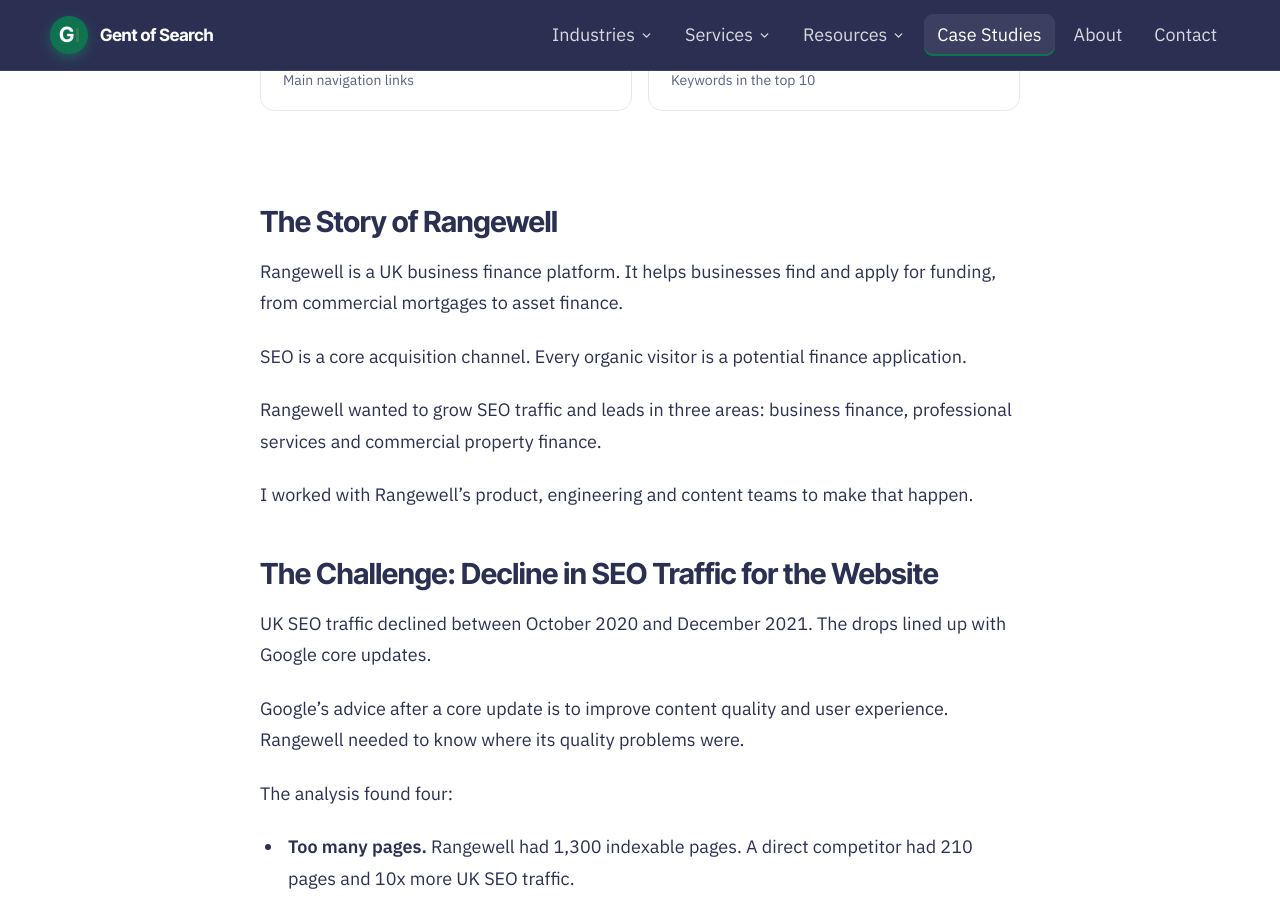
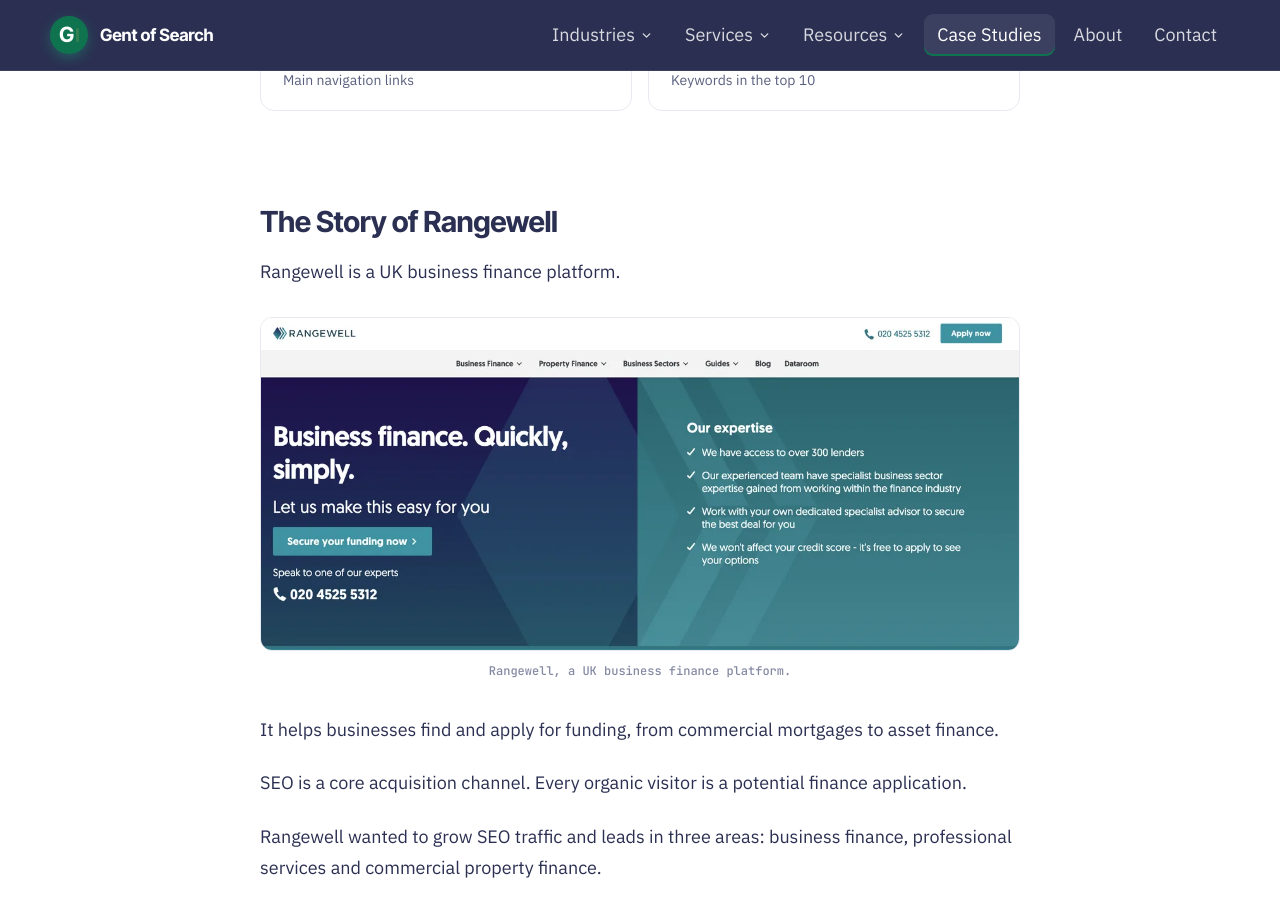
Before and after one commit to Gent-of-Search/gentofsearch.com, a Jekyll site: the page built from _case_studies/rangewell.md, in a window 1280 px wide and 900 px high, scrolled down 752 px. Built offline with Jekyll 4.4.1, drawn with Linux system fonts in a browser that asks for light colours.

Commit message:
Add Rangewell homepage image to the case study
Co-Authored-By: Claude Opus 5.5 <noreply@anthropic.com>

```diff
--- a/_case_studies/rangewell.md
+++ b/_case_studies/rangewell.md
@@ -35,7 +35,14 @@ cta:
 
 ## The Story of Rangewell
 
-Rangewell is a UK business finance platform. It helps businesses find and apply for funding, from commercial mortgages to asset finance.
+Rangewell is a UK business finance platform.
+
+<figure>
+  <img src="{{ '/assets/case-studies/rangewell-homepage.webp' | relative_url }}" width="1200" height="525" alt="Rangewell homepage: Business finance. Quickly, simply." loading="lazy">
+  <figcaption>Rangewell, a UK business finance platform.</figcaption>
+</figure>
+
+It helps businesses find and apply for funding, from commercial mortgages to asset finance.
 
 SEO is a core acquisition channel. Every organic visitor is a potential finance application.
 
```
Also changed, not shown: assets/case-studies/rangewell-homepage.webp (added).
